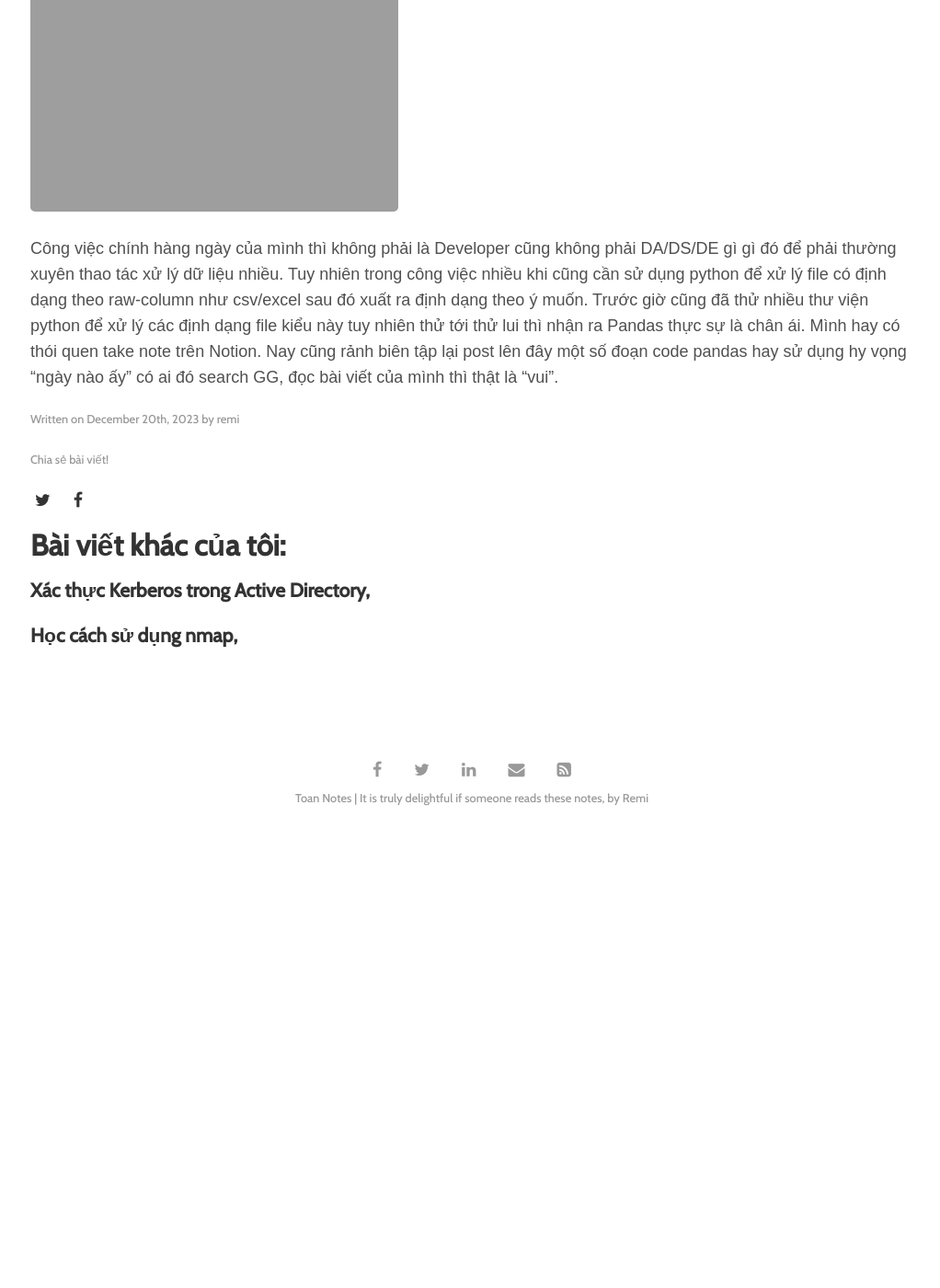
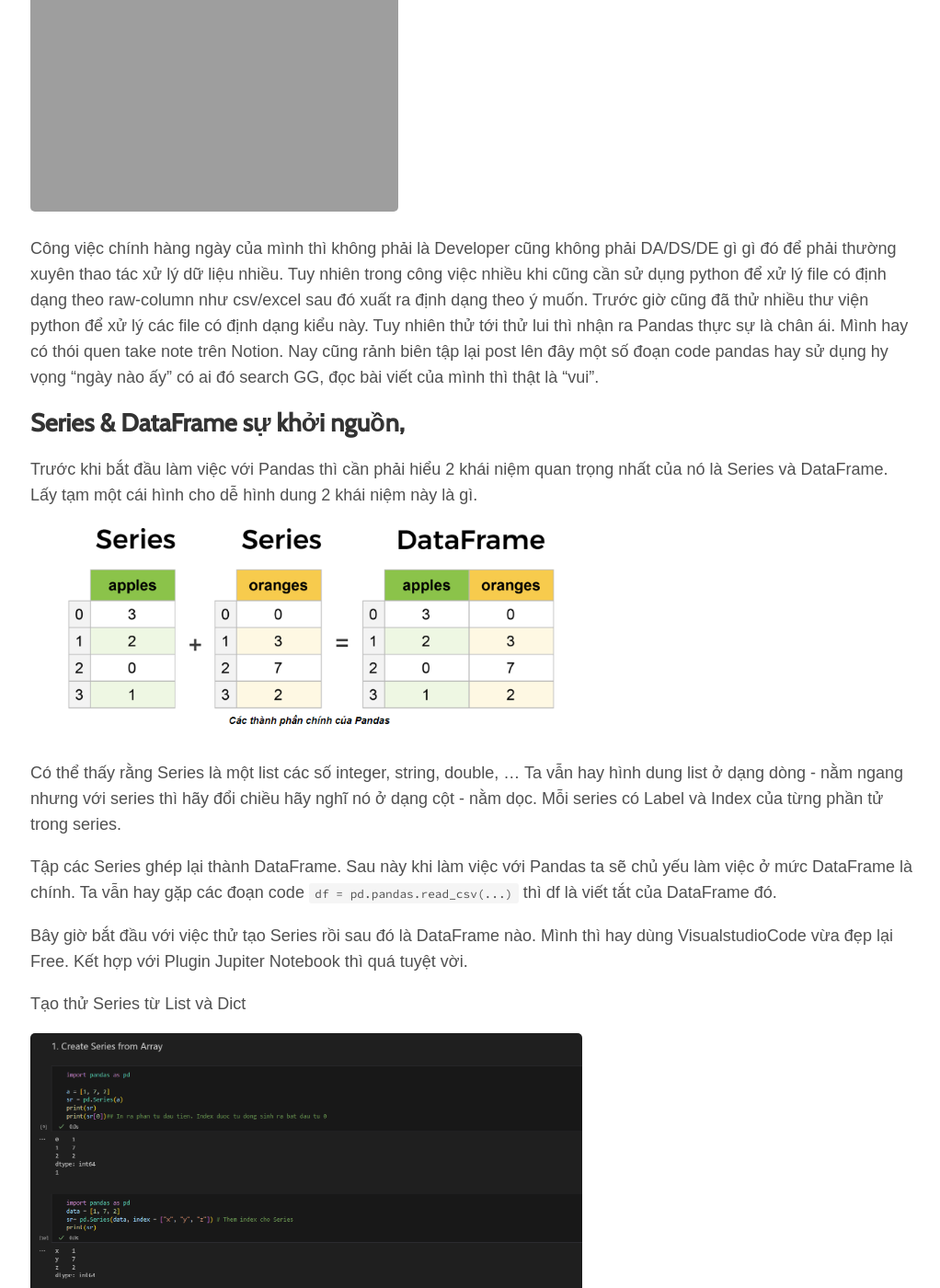
Before and after one commit to toannai/blog, a Jekyll site: the page built from _posts/2023-12-20-ghi-chu-su-dung-thu-vien-pandas.md, in a window 1280 px wide and 1400 px high, scrolled down 319 px. Shown: the whole window at 92% size, without its empty margins (127-1149 px from the left). Built offline with Jekyll 4.4.1, drawn with Linux system fonts in a browser that asks for light colours; some web fonts are replaced; before the commit the page ends 1233 px from its top, so only the background shows below that; some of the changed text lies outside the part shown.

Commit message:
update create series

````diff
--- a/_posts/2023-12-20-ghi-chu-su-dung-thu-vien-pandas.md
+++ b/_posts/2023-12-20-ghi-chu-su-dung-thu-vien-pandas.md
@@ -7,4 +7,38 @@ tags: [Việc]
 image: assets/img/2023/12/20/01_intro_pandas.png
 ---
 
-Công việc chính hàng ngày của mình thì không phải là Developer cũng không phải DA/DS/DE gì gì đó để phải thường xuyên thao tác xử lý dữ liệu nhiều. Tuy nhiên trong công việc nhiều khi cũng cần sử dụng python để xử lý file có định dạng theo raw-column như csv/excel sau đó xuất ra định dạng theo ý muốn. Trước giờ cũng đã thử nhiều thư viện python để xử lý các định dạng file kiểu này tuy nhiên thử tới thử lui thì nhận ra Pandas thực sự là chân ái. Mình hay có thói quen take note trên Notion. Nay cũng rảnh biên tập lại post lên đây một số đoạn code pandas hay sử dụng hy vọng "ngày nào ấy" có ai đó search GG, đọc bài viết của mình thì thật là "vui".
+Công việc chính hàng ngày của mình thì không phải là Developer cũng không phải DA/DS/DE gì gì đó để phải thường xuyên thao tác xử lý dữ liệu nhiều. Tuy nhiên trong công việc nhiều khi cũng cần sử dụng python để xử lý file có định dạng theo raw-column như csv/excel sau đó xuất ra định dạng theo ý muốn. Trước giờ cũng đã thử nhiều thư viện python để xử lý các file có định dạng kiểu này. Tuy nhiên thử tới thử lui thì nhận ra Pandas thực sự là chân ái. Mình hay có thói quen take note trên Notion. Nay cũng rảnh biên tập lại post lên đây một số đoạn code pandas hay sử dụng hy vọng "ngày nào ấy" có ai đó search GG, đọc bài viết của mình thì thật là "vui".
+
+## Series & DataFrame sự khởi nguồn,
+Trước khi bắt đầu làm việc với Pandas thì cần phải hiểu 2 khái niệm quan trọng nhất của nó là Series và DataFrame. Lấy tạm một cái hình cho dễ hình dung 2 khái niệm này là gì.
+
+![02 series data frame]( {{site.url}}/assets/img/2023/12/20/02_series_dataframe.png){:width="600px"}
+
+Có thể thấy rằng Series là một list các số integer, string, double, ... Ta vẫn hay hình dung list ở dạng dòng - nằm ngang nhưng với series thì hãy đổi chiều hãy nghĩ nó ở dạng cột - nằm dọc. Mỗi series có Label và Index của từng phần tử trong series.
+
+Tập các Series ghép lại thành DataFrame. Sau này khi làm việc với Pandas ta sẽ chủ yếu làm việc ở mức DataFrame là chính. Ta vẫn hay gặp các đoạn code `df = pd.pandas.read_csv(...)` thì df là viết tắt của DataFrame đó.
+
+Bây giờ bắt đầu với việc thử tạo Series rồi sau đó là DataFrame nào. Mình thì hay dùng VisualstudioCode vừa đẹp lại Free. Kết hợp với Plugin Jupiter Notebook thì quá tuyệt vời.
+
+Tạo thử Series từ List và Dict
+
+![03 Create series]( {{site.url}}/assets/img/2023/12/20/03_create_series.png){:width="600px"}
+
+Text code cho đoạn sample bên trên (dành cho người muốn copy để chạy)
+```
+import pandas as pd
+
+#Tao tu List
+a = [1, 7, 2]
+sr = pd.Series(a)
+print(sr)
+print(sr[0]) # In ra phan tu dau tien. Index duoc tu dong sinh ra bat dau tu 0
+sr= pd.Series(data, index = ["x", "y", "z"]) #Them index cho Series
+print(sr)
+
+#Tao tu Dict
+calories = {"day1": 420, "day2": 380, "day3": 390}
+sr= pd.Series(calories)
+print(sr)
+print(sr['day1]) # In ra phan tu co index la day1 Key trong dict dong vai tro la index cua Series
+```
````
Also changed, not shown: assets/img/2023/12/20/02_series_dataframe.png (added), assets/img/2023/12/20/03_create_series.png (added).
